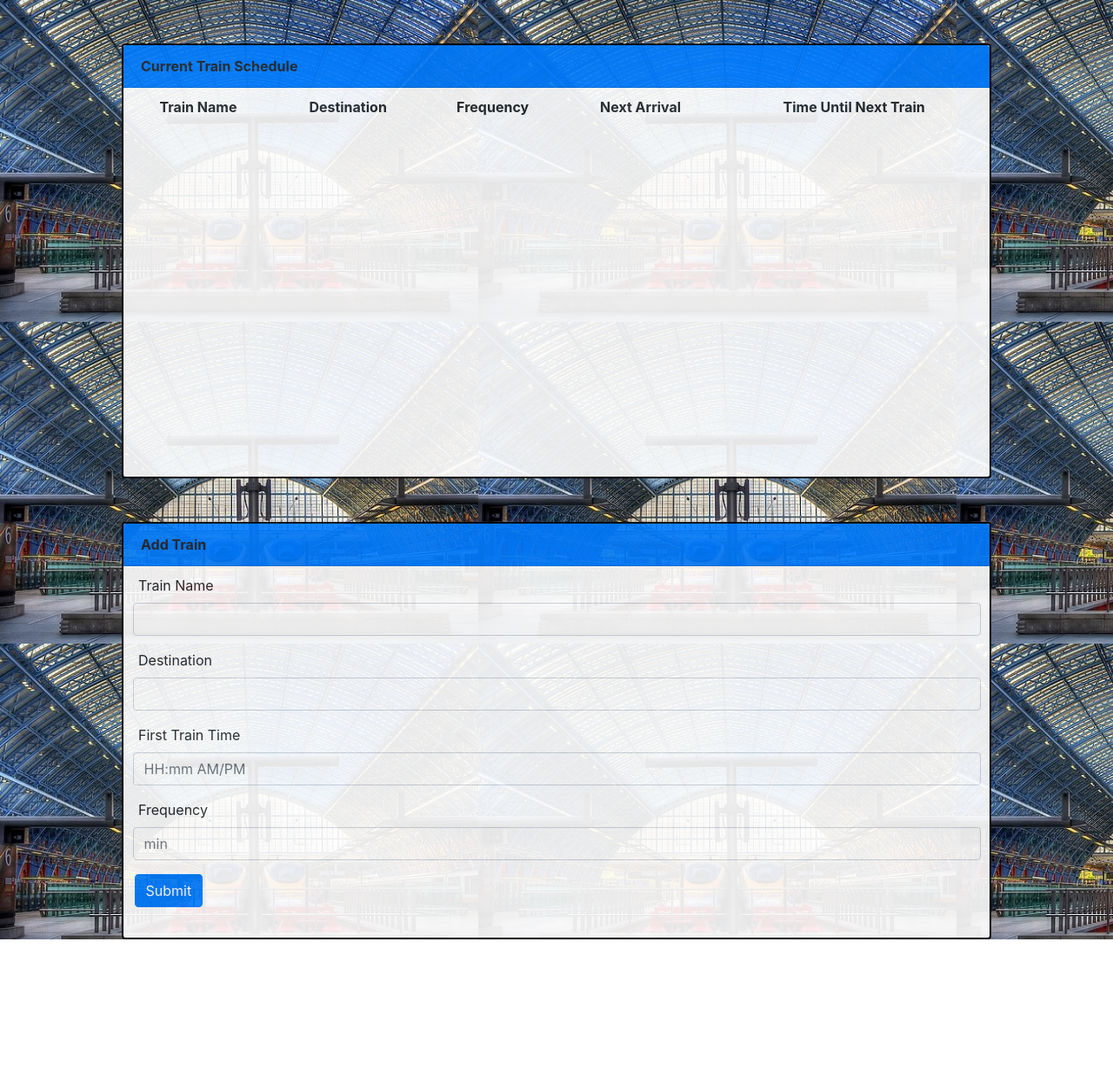
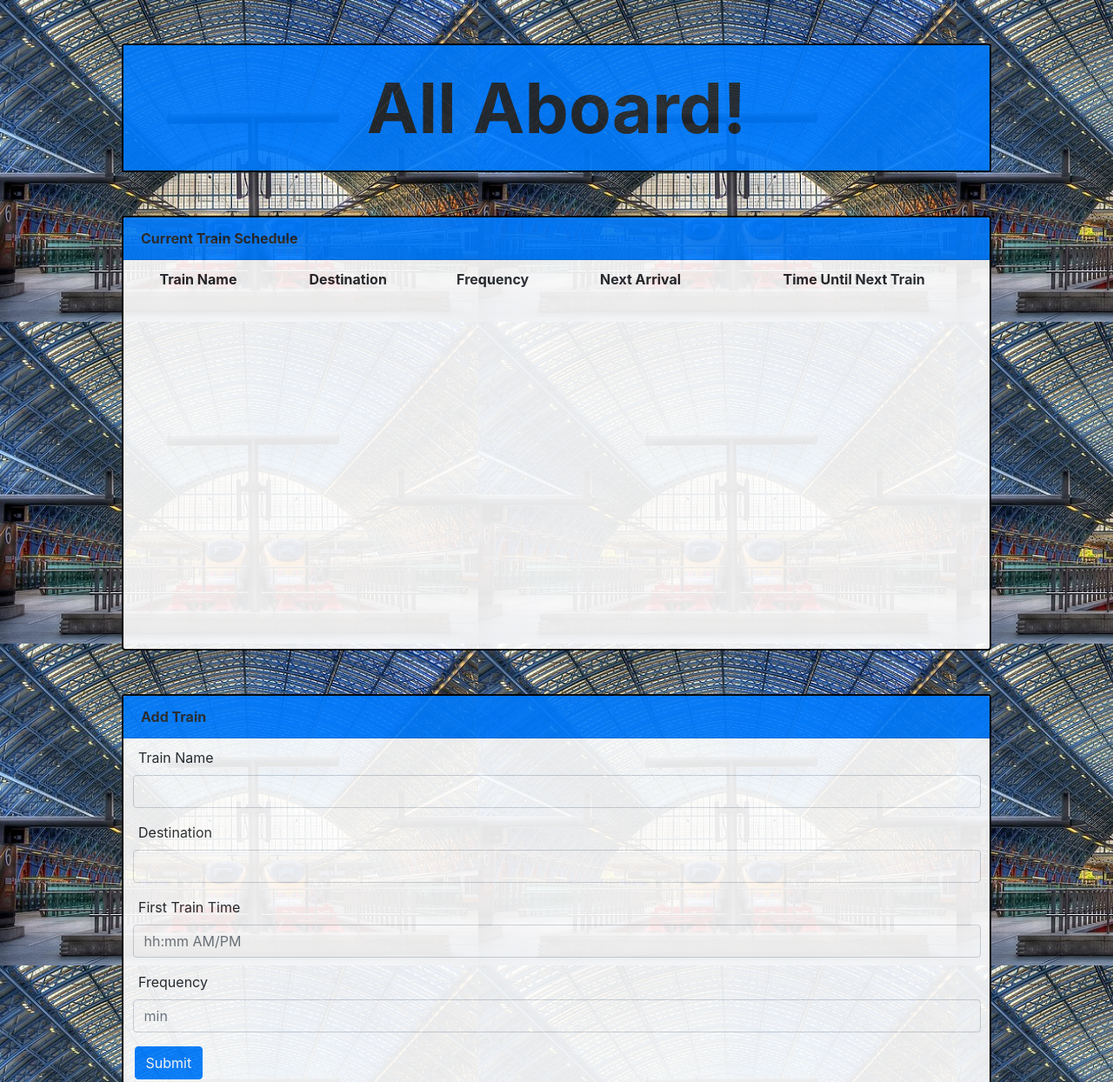
Before and after one commit to minori-fh/train-scheduler, a plain HTML site: page index.html in a window 1280 px wide. Shown: the top 1244 px of the page at 87% size. Before the commit the page ends 1080 px from the top, so only its background shows below. Drawn offline with nearby package versions, Linux system fonts and the light colour scheme; no server answers.

Commit message:
add header card component

```diff
--- a/assets/css/style.css
+++ b/assets/css/style.css
@@ -59,3 +59,8 @@ margin-left: 17px;
 #train-name-label {
 margin-top: 10px;
 }
+
+#header {
+    font-size: 80px;
+    text-align: center;
+}
--- a/index.html
+++ b/index.html
@@ -23,6 +23,13 @@
 <body>
 
 <section id = "main-page">
+<div id = "header-section">
+    <div class="card-header bg-primary card">
+        <strong id = "header" >All Aboard!</strong>
+    </div>
+</div>
+
+</div>
 
 <div>
     <div class="card" id = "current-schedule">
@@ -58,7 +65,7 @@
             </div>
             <div class="form-group">
                 <label for="exampleInputPassword1">First Train Time</label>
-                <input type="text" class="form-control" id="first-train" placeholder = "HH:mm AM/PM">
+                <input type="text" class="form-control" id="first-train" placeholder = "hh:mm AM/PM">
             </div>
             <div class="form-group">
                 <label for="exampleInputPassword1">Frequency</label>
```
